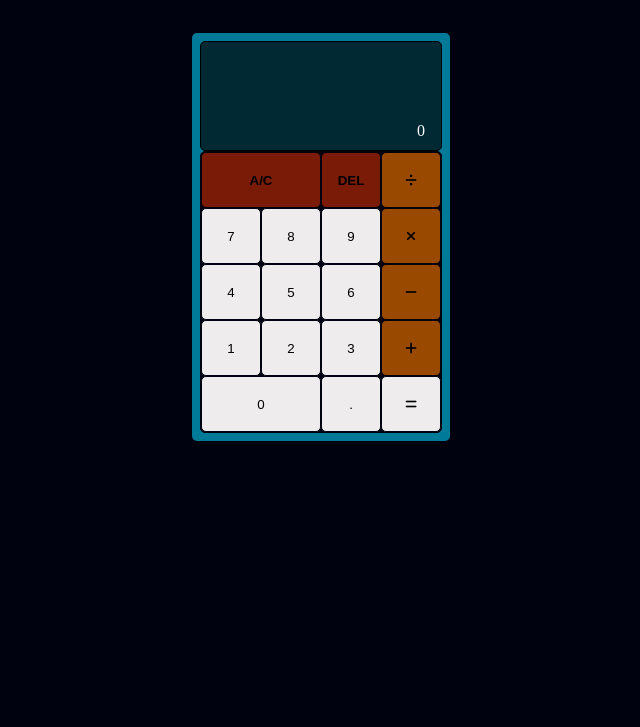
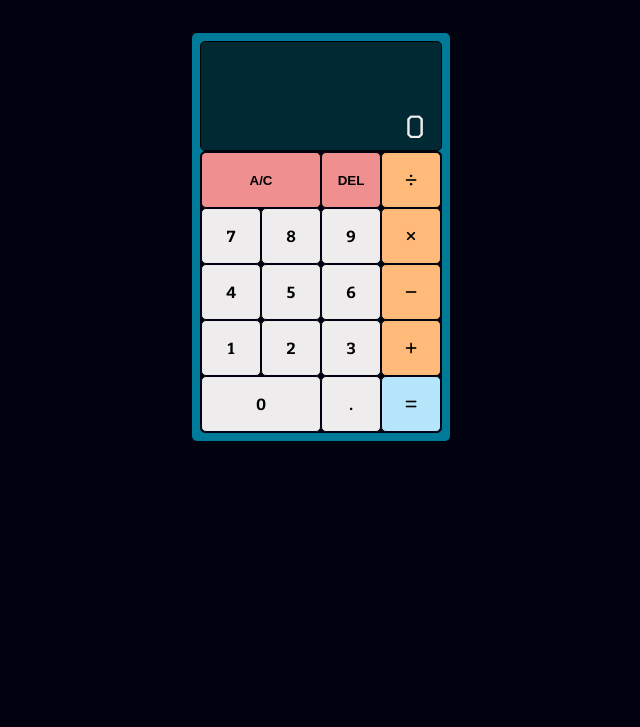
Before and after one commit to JoshDevHub/Calculator, a website: page index.html in a window 1280 px wide. Shown: the part 73-800 px from the top of the page, without its empty margins (319-959 px from the left). Drawn offline with nearby package versions, Linux system fonts and the light colour scheme.

Commit message:
Add fonts and alter button color scheme

```diff
--- a/style.css
+++ b/style.css
@@ -11,10 +11,11 @@ button {
   --calc-color: #007a99;
   --calc-display: hsl(192, 100%, 10%);
   --main-bg-color: hsl(231, 100%, 3%);
-  --orange-color: hsl(29, 100%, 30%);
-  --dim-orange-color: hsl(29, 100%, 20%);
-  --red-color: hsl(11, 90%, 25%);
+  --orange-color: hsl(29, 100%, 74%);
+  --dim-orange-color: hsl(29, 100%, 75%);
+  --red-color: hsl(0, 75%, 75%);
   --white-color: hsl(0, 5%, 93%);
+  --pale-blue: hsl(199, 92%, 85%);
 }
 
 *, *::before, *::after {
@@ -23,7 +24,7 @@ button {
 
 html {
   background-color: var(--main-bg-color);
-  color: white;
+  color: var(--white-color);
   font-size: 16px;
   text-align: center;
 }
@@ -47,8 +48,13 @@ html {
   border: 1px solid black;
   flex-basis: 28%;
   padding-right: 1rem;
-  padding-top: 5rem;
+  padding-top: 4rem;
   text-align: right;
+}
+
+.calculator__display__value {
+  font-family: "Chakra Petch";
+  font-size: 2rem;
 }
 
 
@@ -94,7 +100,7 @@ button:disabled {
 
 .active {
   background-color: var(--orange-color);
-  color: white;
+  color: black;
   box-shadow: 2px 2px 3px 0px rgba(0,0,0,0.75) inset;
   -webkit-box-shadow: 2px 2px 3px 0px rgba(0,0,0,0.75) inset;
   -moz-box-shadow: 2px 2px 3px 0px rgba(0,0,0,0.75) inset;
@@ -104,3 +110,14 @@ button:disabled {
   background-color: var(--red-color);
   font-weight: bold;
 }
+
+.equals__key {
+  background-color: var(--pale-blue);
+}
+
+.num__key {
+  font-family: "Bitter";
+  font-size: 1rem;
+}
+
+/* Extensive refactor needed */
```
